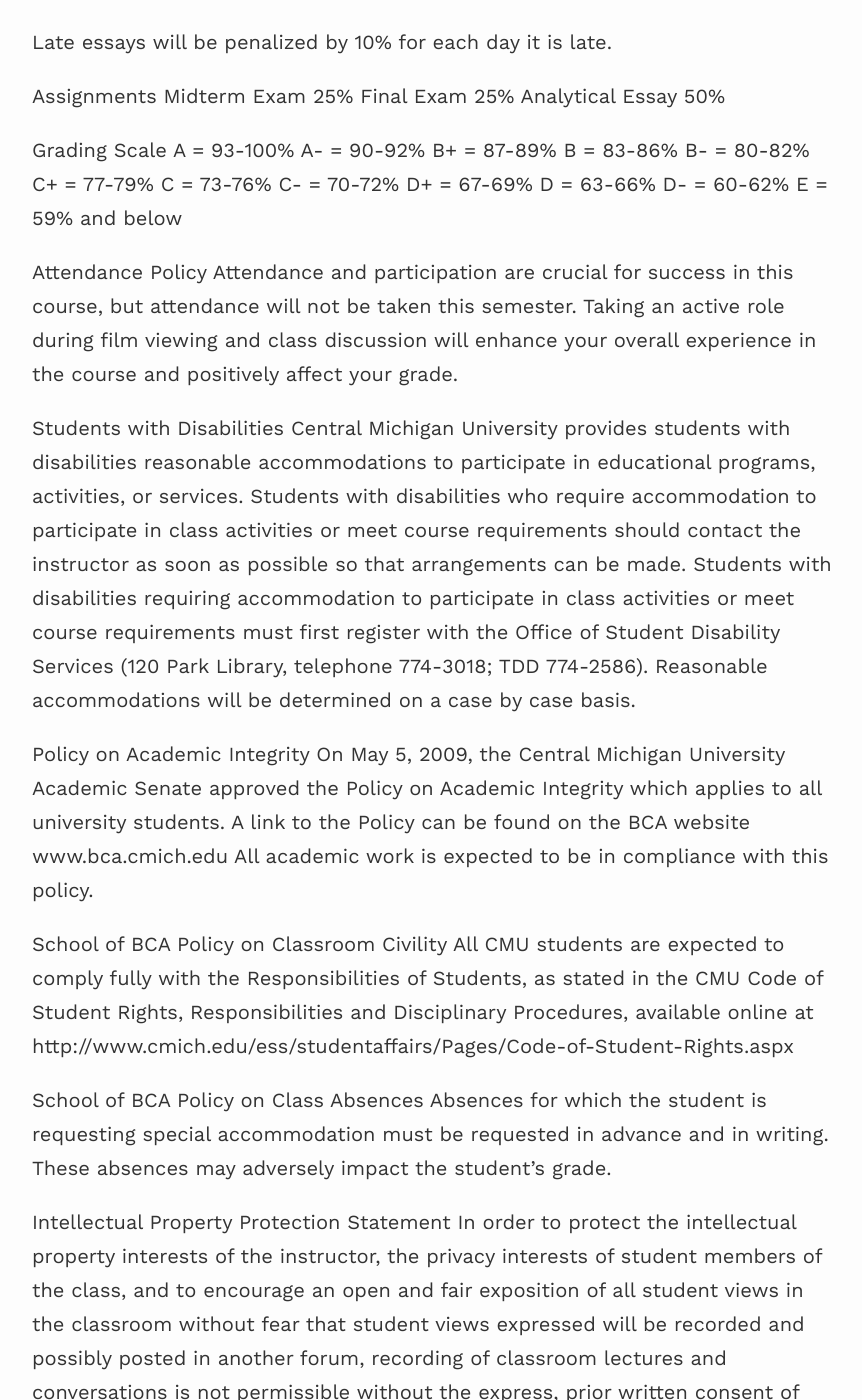
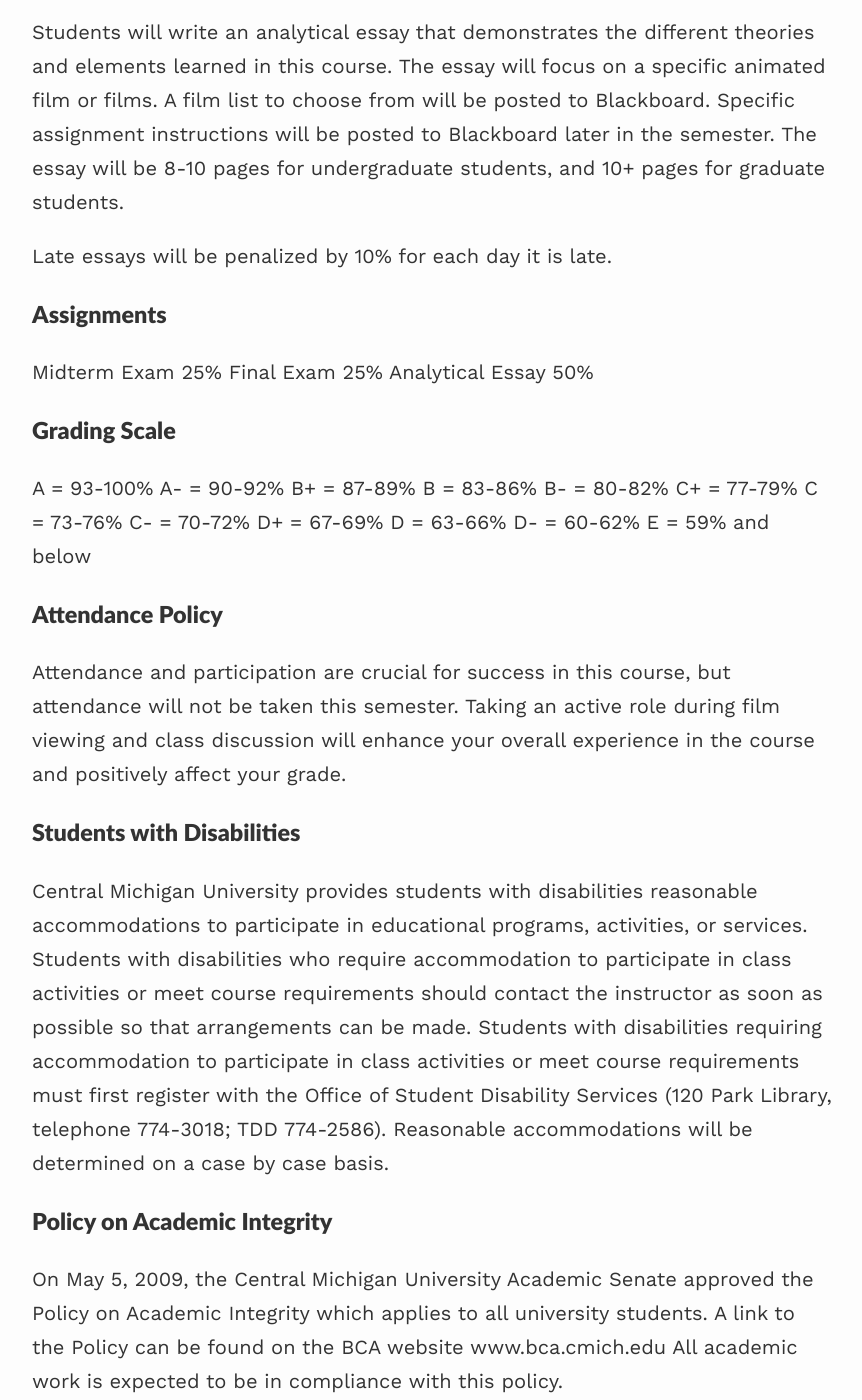
Before and after one commit to kmloesel/about, a Jekyll site: the page built from _projects/project2.md, in a window 1280 px wide and 1400 px high, scrolled down 1642 px. Shown: the whole window, without its empty margins (208-1070 px from the left). Built offline with Jekyll 4.4.1, drawn with Linux system fonts in a browser that asks for light colours; nearby versions of some CDN libraries; some of the changed text lies outside the part shown.

Commit message:
syllabus

```diff
--- a/_projects/project2.md
+++ b/_projects/project2.md
@@ -21,32 +21,32 @@
 ### Prerequisite ###
 Limited to junior or above or graduate standing
 
-Textbook
-Cavalier, S. (2011). The world history of animation. University of California Press.
+### Textbook ###
+Cavalier, S. (2011). _The world history of animation_. University of California Press.
 
-Other Materials
+### Other Materials ###
 Additional readings may be posted to Blackboard
 
-Course Objectives
+### Course Objectives ###
 Upon completing this course, students will be able to:
 1. Recognize the development of family-orientated aminated films from 1937 to 2018
 2. Identify key animated films and subgenres
 3. Demonstrate how these films reflect the cultural values and social attitudes of the time
 4. Apply different theories and academic perspectives to specific films and the genre
 
-Evaluation
+### Evaluation ###
 Students will complete a midterm and final exam. Both exams will be a combination of multiple choice, matching, and short answer.
 
 Students will write an analytical essay that demonstrates the different theories and elements learned in this course. The essay will focus on a specific animated film or films. A film list to choose from will be posted to Blackboard. Specific assignment instructions will be posted to Blackboard later in the semester. The essay will be 8-10 pages for undergraduate students, and 10+ pages for graduate students.
 
 Late essays will be penalized by 10% for each day it is late.
 
-Assignments
+### Assignments ###
 Midterm Exam 	25%
 Final Exam 		25%
 Analytical Essay	 50%
 
-Grading Scale
+### Grading Scale ###
 A 	=	93-100%
 A-	=	90-92%
 B+	=	87-89%
@@ -60,49 +60,32 @@
 D-	=	60-62%
 E	=	59% and below
 
-Attendance Policy
+### Attendance Policy ###
 Attendance and participation are crucial for success in this course, but attendance will not be taken this semester. Taking an active role during film viewing and class discussion will enhance your overall experience in the course and positively affect your grade.
 
-Students with Disabilities
+### Students with Disabilities ###
 Central Michigan University provides students with disabilities reasonable accommodations to participate in educational programs, activities, or services. Students with disabilities who require accommodation to participate in class activities or meet course requirements should contact the instructor as soon as possible so that arrangements can be made.  Students with disabilities requiring accommodation to participate in class activities or meet course requirements must first register with the Office of Student Disability Services (120 Park Library, telephone 774-3018; TDD 774-2586).  Reasonable accommodations will be determined on a case by case basis.
 
-Policy on Academic Integrity
+### Policy on Academic Integrity ###
 On May 5, 2009, the Central Michigan University Academic Senate approved the Policy on Academic Integrity which applies to all university students.  A link to the Policy can be found on the BCA website  www.bca.cmich.edu   All academic work is expected to be in compliance with this policy.
 
-School of BCA Policy on Classroom Civility
+### School of BCA Policy on Classroom Civility ###
 All CMU students are expected to comply fully with the Responsibilities of Students, as stated in the CMU Code of Student Rights, Responsibilities and Disciplinary Procedures, available online at http://www.cmich.edu/ess/studentaffairs/Pages/Code-of-Student-Rights.aspx
 
-School of BCA Policy on Class Absences
+### School of BCA Policy on Class Absences ###
 Absences for which the student is requesting special accommodation must be requested in advance and in writing.  These absences may adversely impact the student’s grade.
 
-
-Intellectual Property Protection Statement
+### Intellectual Property Protection Statement ###
 In order to protect the intellectual property interests of the instructor, the privacy interests of student members of the class, and to encourage an open and fair exposition of all student views in the classroom without fear that student views expressed will be recorded and possibly posted in another forum, recording of classroom lectures and conversations is not permissible without the express, prior written consent of the instructor.  Unauthorized recording of classroom activity shall be considered a violation of the CMU Student Code of Rights, Responsibilities and Disciplinary Procedures.
 
-Face Coverings and Social Distancing
+### Face Coverings and Social Distancing ###
 Face coverings, such as masks, and social distancing (6 feet apart) are required in all buildings and classrooms (CMU’s policy on face coverings). Students who have forgotten their face coverings may obtain a disposable mask from one of the 40 vending areas on campus. Vending machine locations are available on the Fired Up for Fall website.
 
 The evidence is clear that face coverings are a crucial part of keeping coronavirus at bay and support the university’s commitment to providing all members of its community with a safe, healthy, caring, and supportive environment.  Masks should cover the entire nose and mouth, per guidelines from the Centers for Disease Control (read guidelines here). Students whose unique and individual circumstances require an alternative face covering, as indicated by a medical condition may request one. To request an alternative, students should contact Student Disability Services (SDS).
 
 Refusing to wear a mask in any building or classroom without an accommodation letter from Student Disability Services is a violation of university regulations (section 3.2.31 of the Student Code of Conduct) and exposes the student to possible sanction for not adhering to university regulations. Refusing to maintain social distancing guidelines also violates the same university regulations.  Students not adhering to the policy on face coverings or social distancing will be asked to leave the classroom and the building. In addition, faculty and/or staff may file a report with the Office of Student Conduct.
 
-
-
-
-
-
-
-
-
-
-
-
-
-
-
-
-
-Course Outline
+### Course Outline ###
 
 Read Before 1st Class: Cavalier, p.35-73
 
```
